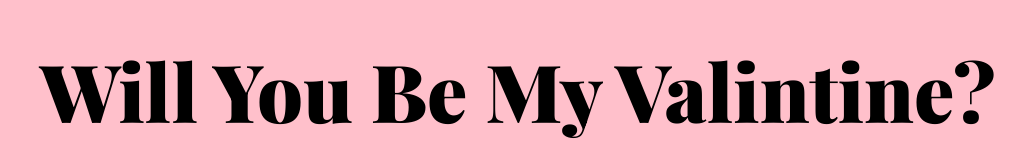
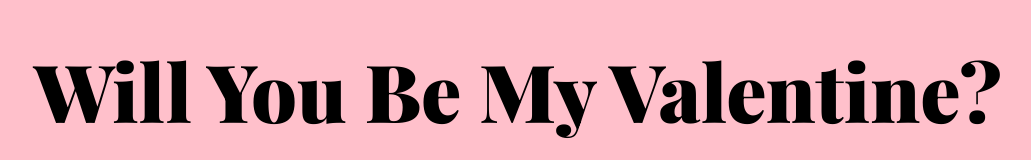
Before and after one commit to DimitriGol/valentine, a plain HTML site: page index.html in a window 1280 px wide. Shown: the part 144-304 px from the top of the page, without its empty margins (122-1153 px from the left). Drawn offline with nearby package versions, Linux system fonts and the light colour scheme; grey boxes are pictures that could not be loaded.

Commit message:
Fix typo

```diff
--- a/index.html
+++ b/index.html
@@ -13,7 +13,7 @@
 </head>
 <body>
     <div class="container">
-        <h1 class="title">Will You Be My Valintine?</h1>
+        <h1 class="title">Will You Be My Valentine?</h1>
         <img class="gif" src="https://media0.giphy.com/media/PNuOuu6a2WO2Lihb6p/giphy.gif?cid=6c09b9523tot492r3gas59eep4ukvdiqn2g0qendbatx9pzs&ep=v1_stickers_related&rid=giphy.gif&ct=s"/>
         <div class="buttons">
             <button class="yes-btn" onclick="">Yes</button>
```
